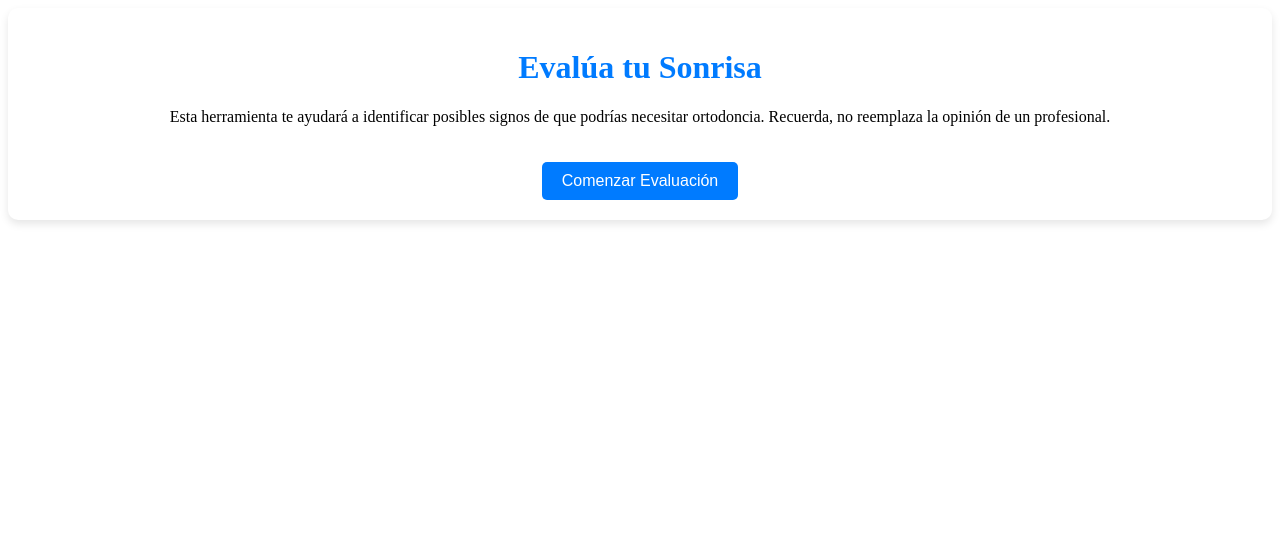
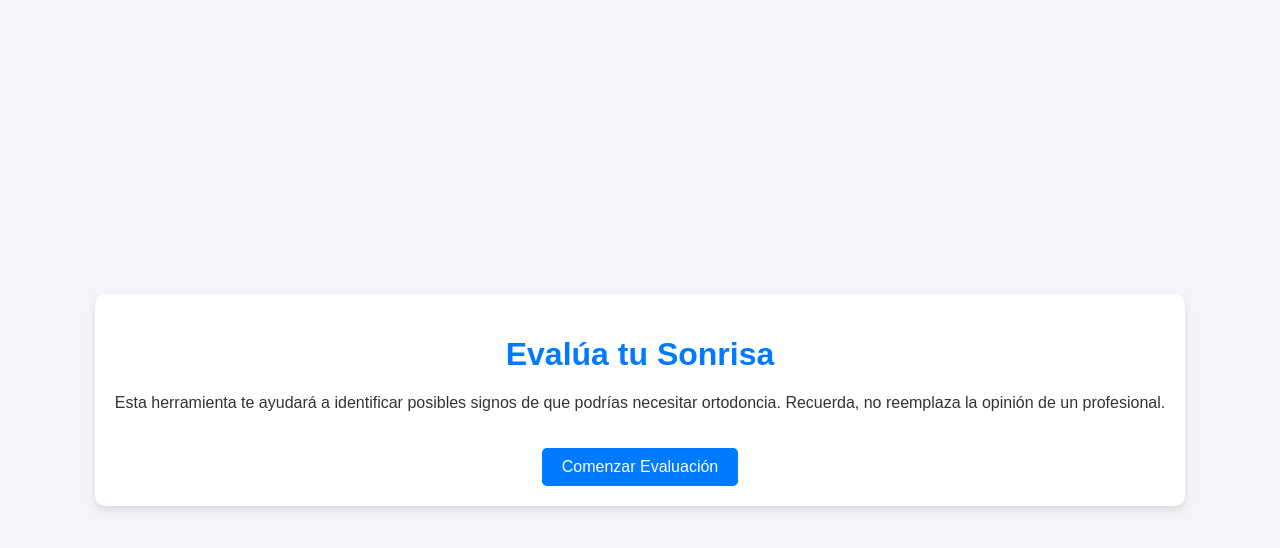
Before and after one commit to drcesarsanchez/evaluatusonrisasyv, a plain HTML site: page index.html in a window 1280 px wide. Drawn offline with Linux system fonts and the light colour scheme.

Commit message:
Update style.css

```diff
--- a/style.css
+++ b/style.css
@@ -1,21 +1,4 @@
-[20:54, 6/9/2025] César Sánchez R.: <!DOCTYPE html>
-<html lang="es">
-<head>
-    <meta charset="UTF-8">
-    <meta name="viewport" content="width=device-width, initial-scale=1.0">
-    <title>Evalúa tu Sonrisa</title>
-    <link rel="stylesheet" href="style.css">
-</head>
-<body>
-    <div class="container">
-        <h1>Evalúa tu Sonrisa</h1>
-        <p>Esta herramienta te ayudará a identificar posibles signos de que podrías necesitar ortodoncia. Recuerda, no reemplaza la opinión de un profesional.</p>
-        <button id="start-button">Comenzar Evaluación</button>
-    </div>
-    <script src="app.js"></script>
-</body>
-</html>
-[20:55, 6/9/2025] César Sánchez R.: body {
+body {
     font-family: Arial, sans-serif;
     background-color: #f4f4f9;
     color: #333;
```
